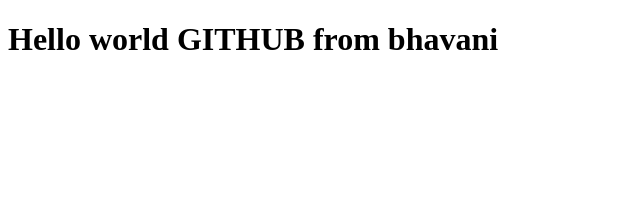
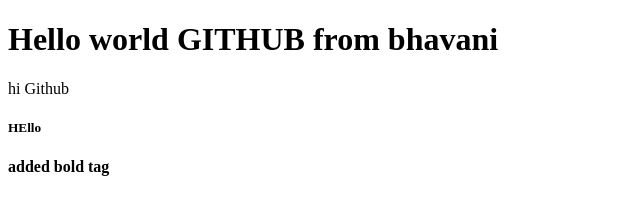
Before and after one commit to raicodebhavani/first-project, a plain HTML site: page index.html in a window 1280 px wide. Shown: the whole page, without its empty margins (0-640 px from the left). Drawn offline with Linux system fonts and the light colour scheme.

Commit message:
added index.html file

```diff
--- a/index.html
+++ b/index.html
@@ -8,5 +8,9 @@
   </head>
   <body>
     <h1>Hello world GITHUB from bhavani</h1>
+    <p>hi Github</p>
+    <h5>HEllo</h5>
+
+    <b>added bold tag</b>
   </body>
 </html>
```
